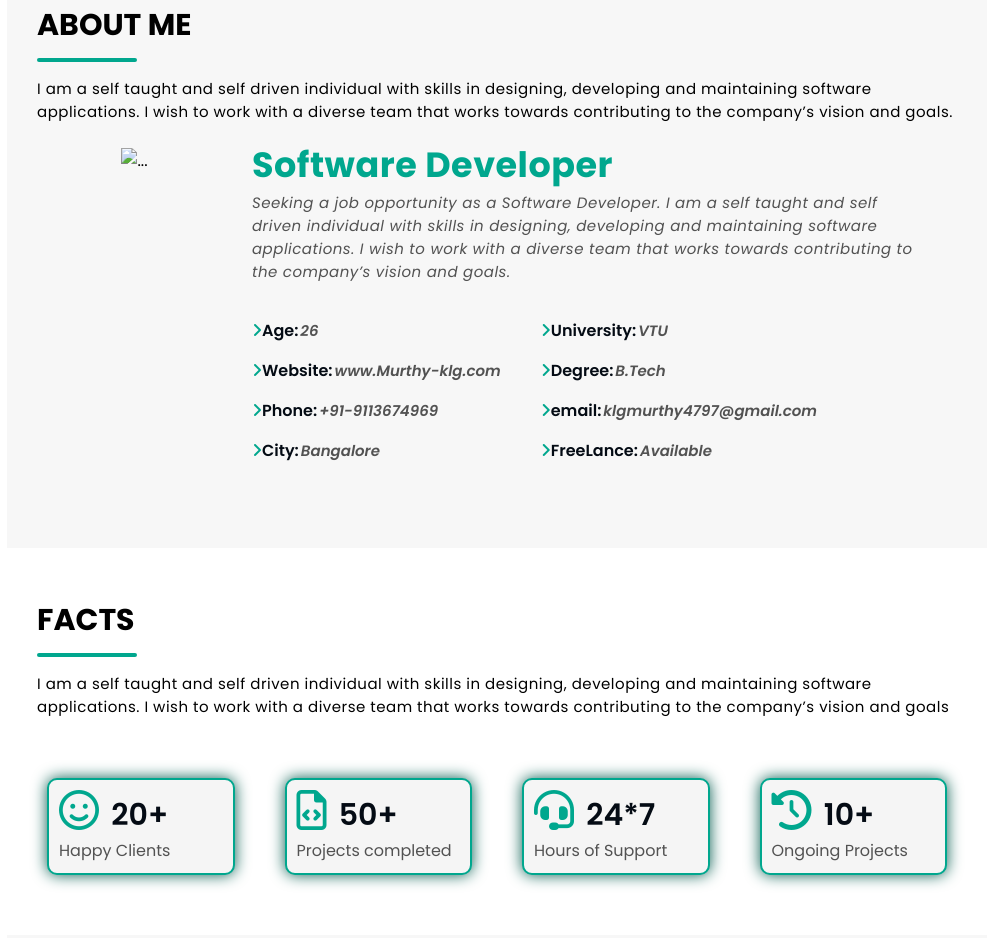
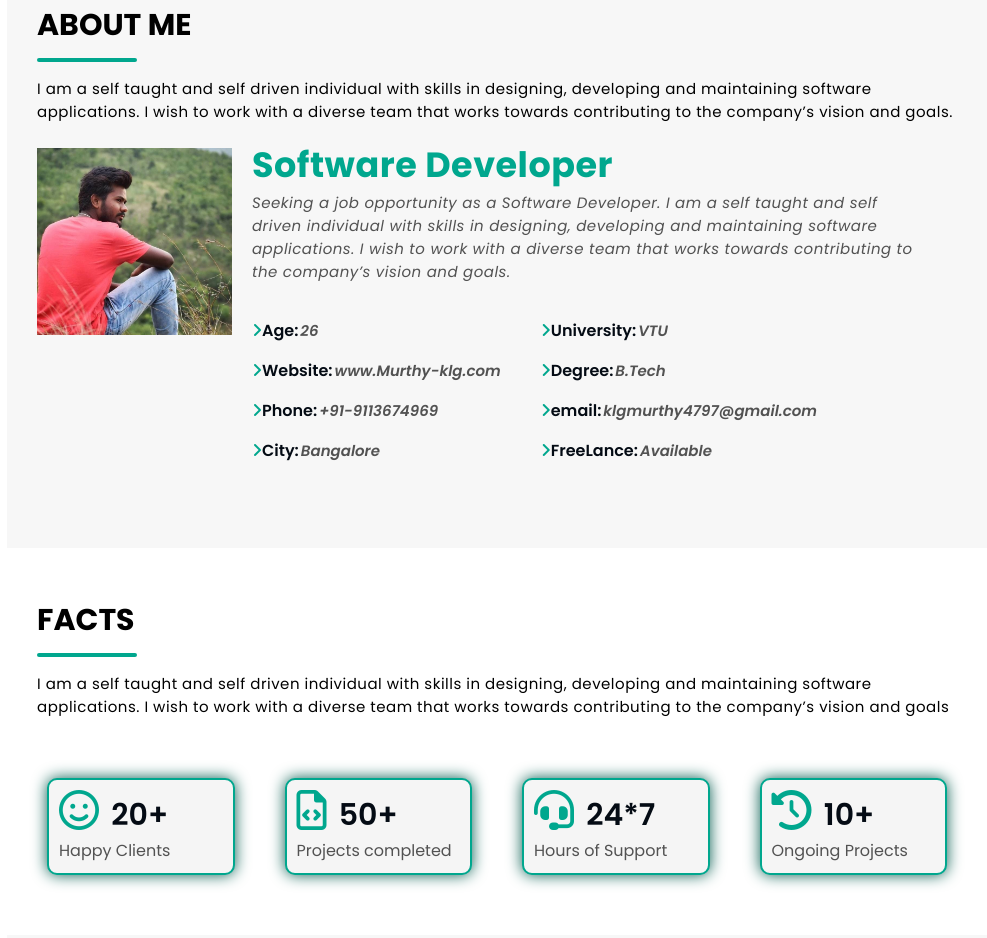
Before and after one commit to Murthyklg/portfolio, a website: page index.html in a window 1280 px wide. Shown: the part 867-1805 px from the top of the page, without its empty margins (293-1280 px from the left). Drawn offline with nearby package versions, Linux system fonts and the light colour scheme; files whose address does not match are found by name.

Commit message:
Update index.html

```diff
--- a/index.html
+++ b/index.html
@@ -70,7 +70,7 @@
   <div class="about-col">
     <!--img col-->
     <div class="img-col">
-      <img src="/images/image2.jpeg" alt="...">
+      <img src="image2.jpeg" alt="...">
     </div>
     <!--information-->
     <div class="info-col">
```
